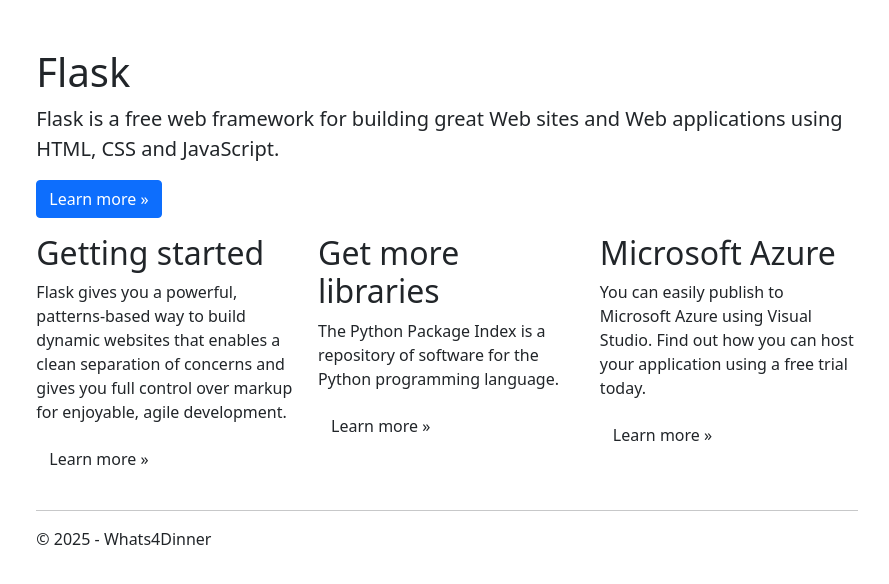
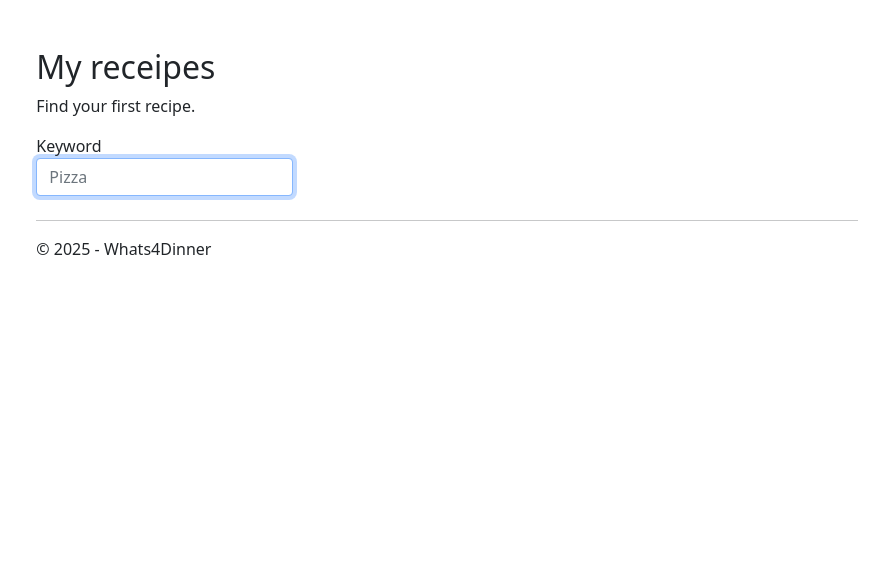
Before and after one commit to SchoeCR/Whats4Dinner, a Flask app: page / in a window 1280 px wide. Shown: the part 121-705 px from the top of the page, without its empty margins (193-1082 px from the left). Run offline with Flask 3, Linux system fonts and the light colour scheme; parts of the project's set-up code (start-up, migrations or seed data) failed here and were passed over; some libraries are stand-ins or nearby versions.

Commit message:
Expanded index.html to incorporate menu search.

```diff
--- a/Whats4Dinner/Whats4Dinner/__init__.py
+++ b/Whats4Dinner/Whats4Dinner/__init__.py
@@ -1,6 +1,8 @@
 """
 The flask application package.
 """
+
+import requests
 
 from flask import Flask, flash, redirect, render_template, session
 from cs50 import SQL
--- a/Whats4Dinner/Whats4Dinner/templates/index.html
+++ b/Whats4Dinner/Whats4Dinner/templates/index.html
@@ -3,33 +3,28 @@
 {% block content %}
 
 <div class="jumbotron">
-    <h1>Flask</h1>
     {% if session['user_id'] %}
     <h2>Welcome back {{ session['first_name'] }} </h2>
     {% endif %}
-    <p class="lead">Flask is a free web framework for building great Web sites and Web applications using HTML, CSS and JavaScript.</p>
-    <p><a href="http://flask.pocoo.org/" class="btn btn-primary btn-large">Learn more &raquo;</a></p>
 </div>
 
 <div class="row">
-    <div class="col-md-4">
-        <h2>Getting started</h2>
+
+    <div class="col-md-12">
+        <h2>My receipes</h2>
         <p>
-            Flask gives you a powerful, patterns-based way to build dynamic websites that
-            enables a clean separation of concerns and gives you full control over markup
-            for enjoyable, agile development.
+            Find your first recipe.
         </p>
-        <p><a class="btn btn-default" href="http://flask.pocoo.org/docs/">Learn more &raquo;</a></p>
-    </div>
-    <div class="col-md-4">
-        <h2>Get more libraries</h2>
-        <p>The Python Package Index is a repository of software for the Python programming language.</p>
-        <p><a class="btn btn-default" href="https://pypi.python.org/pypi">Learn more &raquo;</a></p>
-    </div>
-    <div class="col-md-4">
-        <h2>Microsoft Azure</h2>
-        <p>You can easily publish to Microsoft Azure using Visual Studio. Find out how you can host your application using a free trial today.</p>
-        <p><a class="btn btn-default" href="http://azure.microsoft.com">Learn more &raquo;</a></p>
+
+        <form action="/login" method="post" class="row g-1">
+
+            <div class="justify-content-center mb-2">
+                <label class="label-register">Keyword</label>
+                <input autofocus class="form-control w-auto" name="keyword" placeholder="Pizza" type="text">
+            </div>
+
+        </form>
+
     </div>
 </div>
 
```
